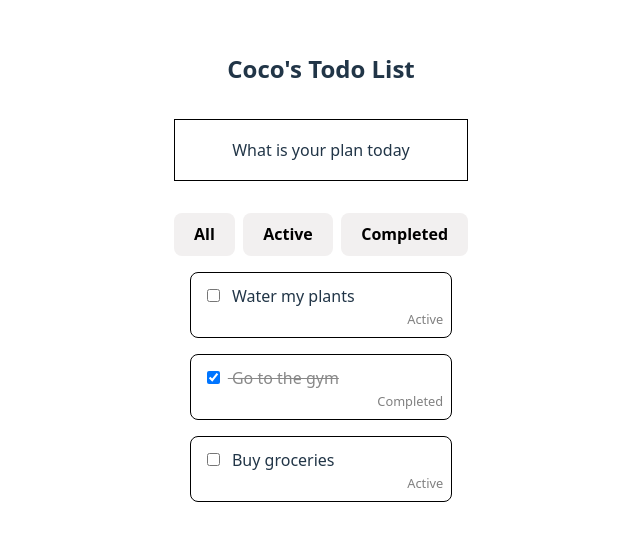
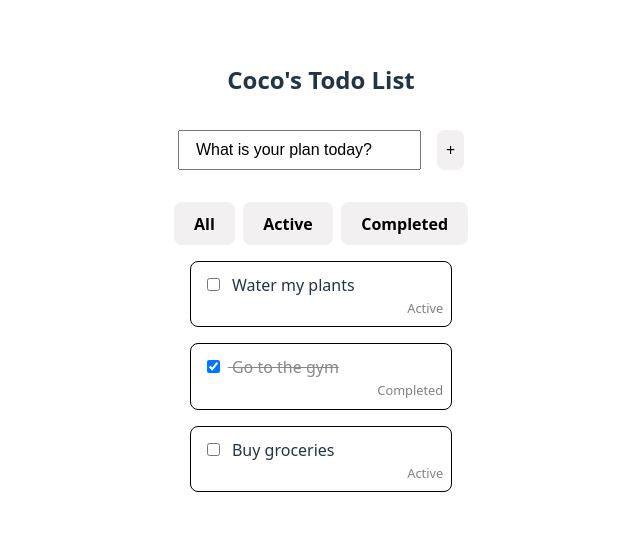
Before and after one commit to merrycoconut/todolist, a React (Vite) app: page / in a window 1280 px wide. Shown: the part 125-666 px from the top of the page, without its empty margins (319-959 px from the left). Built offline with nearby package versions, Linux system fonts and the light colour scheme.

Commit message:
Update the style of usetInput

```diff
--- a/src/App.css
+++ b/src/App.css
@@ -13,10 +13,18 @@
   color: #888;
 }
 
+.user-input-conditioner {
+  margin: 2rem 0;
+}
+
+form {
+  display: inline-flex;
+  gap:1rem;
+}
+
 .user-input {
-  margin: 2rem 0;
-  padding: 0.1rem 2rem;
-  border: black 1px solid;
+  padding: 0.5rem 1rem;
+  font-size: 1rem;
 }
 
 .filter-button {
@@ -43,6 +51,11 @@ button:focus-visible {
   outline: 4px auto -webkit-focus-ring-color;
 }
 
+.submit-button {
+  padding: 0.5rem;
+  font-weight: 400;
+}
+
 .todo-item {
   margin: 1rem;
   padding: 0.5rem;
--- a/src/App.jsx
+++ b/src/App.jsx
@@ -1,9 +1,7 @@
-import { useState } from 'react'
 import './App.css'
 import Board from './Borad'
 
 function App() {
-  const [count, setCount] = useState(0)
 
   return (
     <>
--- a/src/UserInput.jsx
+++ b/src/UserInput.jsx
@@ -1,8 +1,17 @@
 export default function UserInput() {
     // TBD: add input field and button to add new todo item
+    function handleSubmit(e) {
+
+    }
+
     return (
-        <div className="user-input">
-        <p>What is your plan today</p>
+        <div className="user-input-conditioner">
+            <form onSubmit={handleSubmit}>
+                <input className="user-input" name="userInput" defaultValue="What is your plan today?  " onChange/>
+                <button className="submit-button" type="submit">+</button>
+            </form>
+
         </div>
+
     )
 }
```
Also changed, not shown: 1 other file (tests, documents, lock files or other folders).
